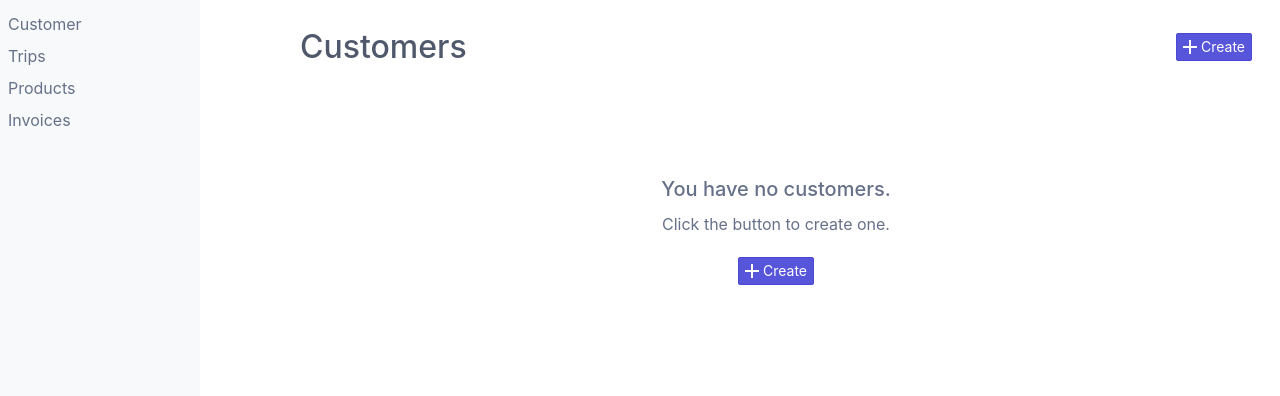
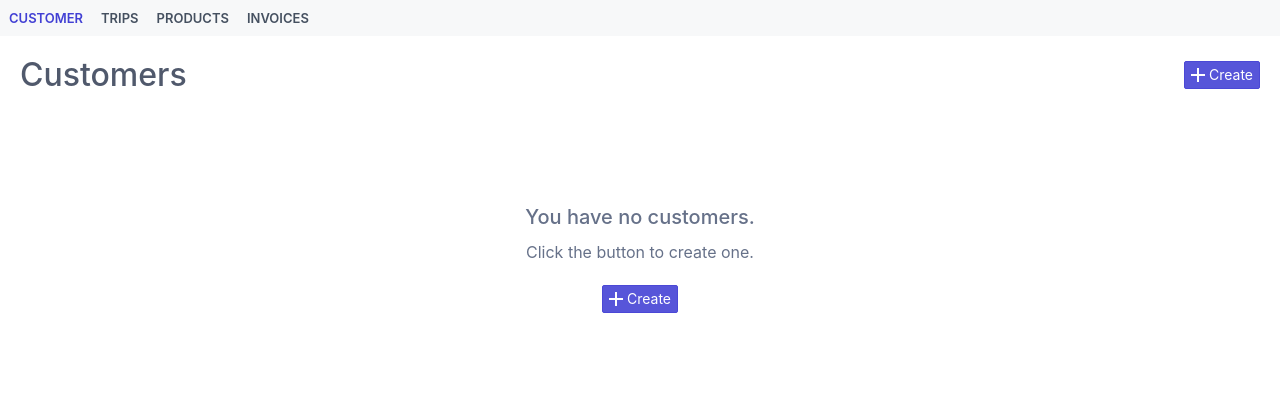
Before and after one commit to ickings1800/relief-invoice-system, a Django app: page /pos/customers/ in a window 1280 px wide. Shown: the top 396 px of the page. Run offline with Django 3.2, Linux system fonts and the light colour scheme; data that the repository does not hold is empty.

Commit message:
Changed navigation to horizontal nav

```diff
--- a/relief/pos/templates/pos/master/menu_nav.html
+++ b/relief/pos/templates/pos/master/menu_nav.html
@@ -10,40 +10,15 @@
     <link rel="stylesheet" type="text/css" href="{% static 'pos/main.css' %}" />
 </head>
 <body>
-<!-- off-screen toggle button -->
-<a href="#sidebar-id" class="show-lg off-canvas-toggle" id="hamburger">
-    <i class="icon icon-menu"></i>
-</a>
-
-
-<div class="off-canvas off-canvas-sidebar-show">
-      <div id="sidebar-id" class="off-canvas-sidebar">
-        <!-- off-screen sidebar -->
-          <ul class="nav" id="mainmenu">
-              <li class="nav-item">
-                  <a href="{% url 'pos:customer_index' %}">Customer</a>
-              </li>
-              <li class="nav-item">
-                  <a href="{% url 'pos:trip_index' %}">Trips</a>
-              </li>
-              <li class="nav-item">
-                <a href="{% url 'pos:product_index' %}">Products</a>
-              </li>
-              <li class="nav-item">
-                <a href="{% url 'pos:invoice_history' %}">Invoices</a>
-              </li>
-          </ul>
-      </div>
-
-    <!-- Grey Area -->
-      <a class="off-canvas-overlay" href="#close"></a>
-
-      <div class="off-canvas-content">
-            <div id="content-block">
-                {% block content %}
-                {% endblock %}
-            </div>
-      </div>
-</div>
+  <header class="navbar">
+  <section class="navbar-section">
+      <a href="{% url 'pos:customer_index' %}" class="btn btn-link">Customer</a>
+      <a href="{% url 'pos:trip_index' %}" class="btn btn-link">Trips</a>
+      <a href="{% url 'pos:product_index' %}" class="btn btn-link">Products</a>
+      <a href="{% url 'pos:invoice_history' %}" class="btn btn-link">Invoices</a>
+  </section>
+</header>
+{% block content %}
+{% endblock %}
 </body>
 </html>
```
